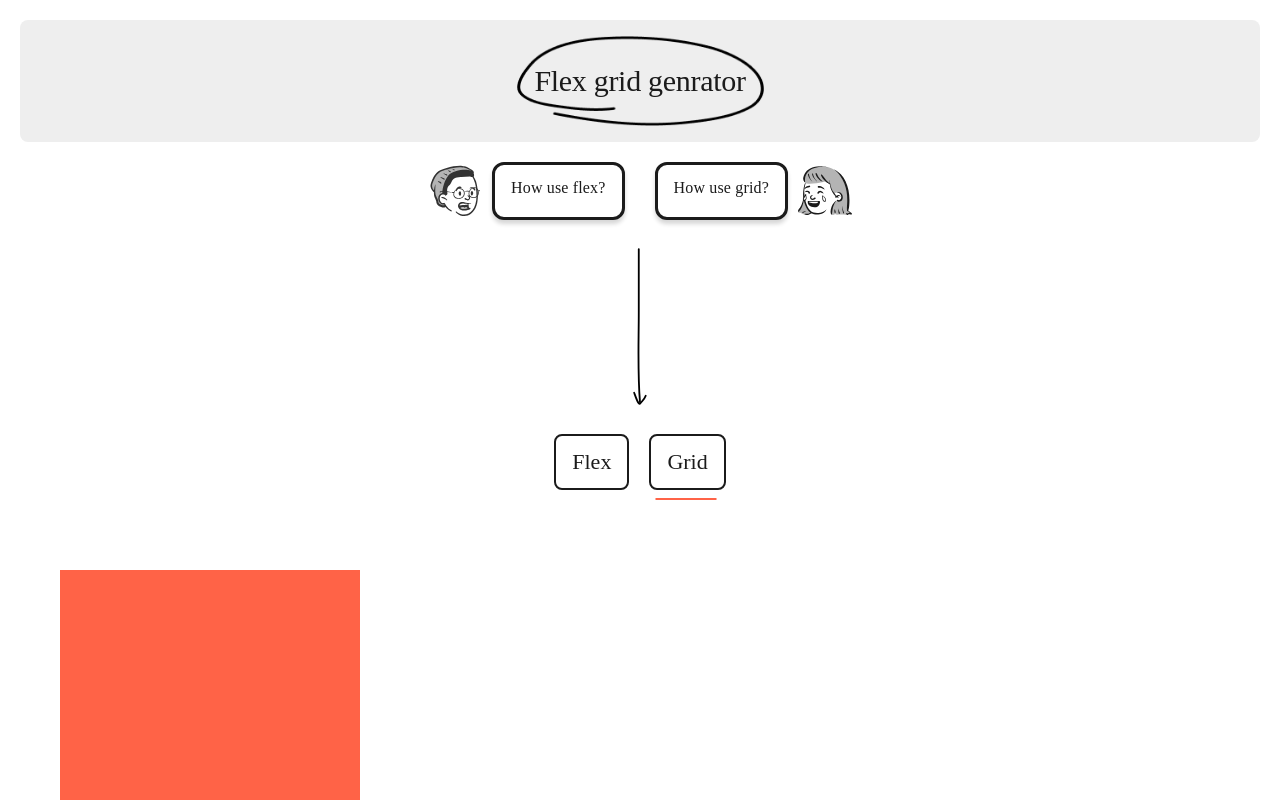
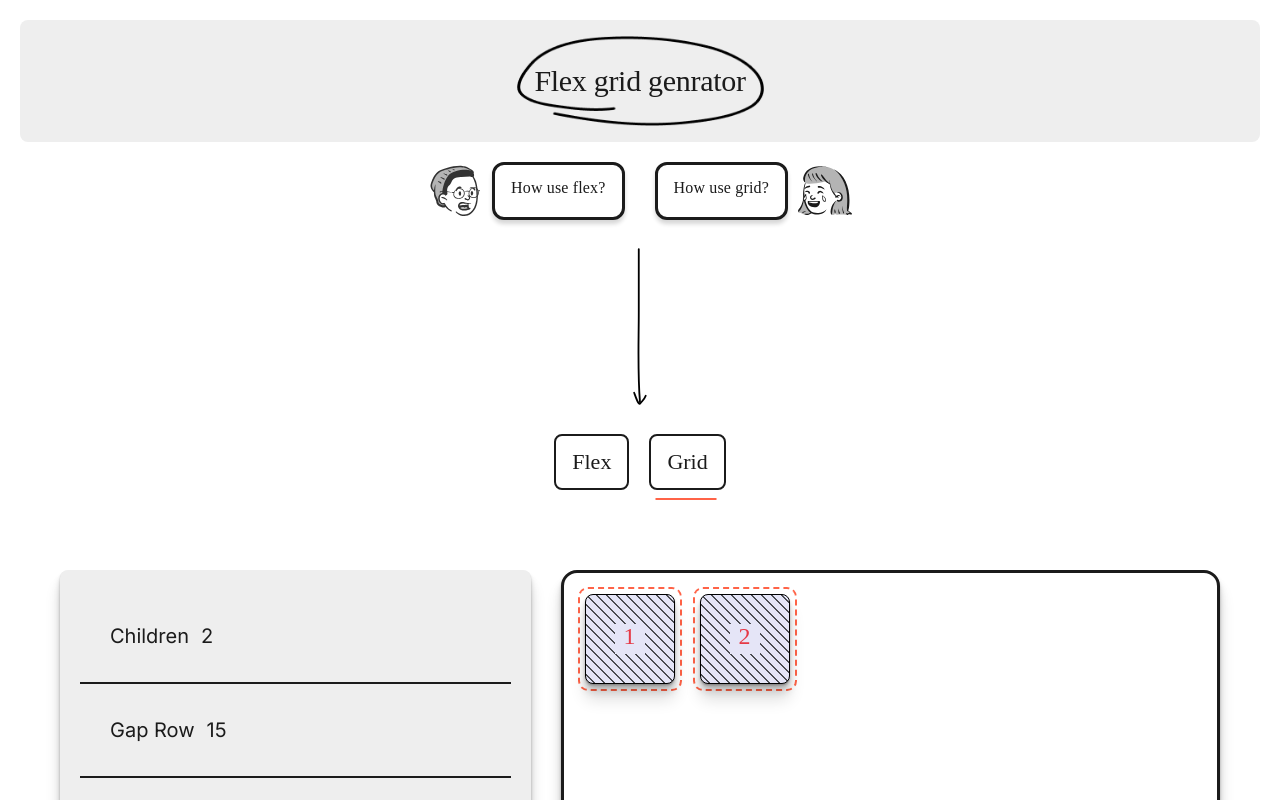
Before and after one commit to Andriikryl/flex-grid-generator, a Next.js app: page / in a window 1280 px wide. Both pictures are taken after a click on the button "Grid". Shown: the top 800 px of the page. Built offline with nearby package versions, Linux system fonts and the light colour scheme.

Commit message:
add grid component basic configuration

```diff
--- a/src/components/flex/style.module.css
+++ b/src/components/flex/style.module.css
@@ -31,7 +31,6 @@
 }
 
 .blog__content{
-    min-height: 700px;
 	flex-basis: 0;
 	flex-grow: 999;
 	min-inline-size: 50%;
--- a/src/components/grid/Grid.tsx
+++ b/src/components/grid/Grid.tsx
@@ -1,21 +1,180 @@
-import React from "react";
+"use client";
+import React, { useId, useState } from "react";
 import style from "./style.module.css";
+import { motion } from "framer-motion";
+import clsx from "clsx";
+import { InputFrame } from "../inputFrame/InputFrame";
+import imageCode from "public/lines/annotation-noodle.svg";
+import Image from "next/image";
+
+interface BoxBlock {
+  amount: number;
+  type?: string;
+  gap?: number | string;
+  columnsNumber: number;
+  rowsNumber: number;
+  rowsNumberHeight: number;
+  columnsNumberWidth: number;
+  gapColumn: number;
+}
 
 export default function Grid() {
+  const [children, setChildren] = useState(2);
+  const [gap, setGap] = useState(15);
+  const [gapColumn, setGapColumn] = useState(15);
+  const [rowsNumber, setRowsNumber] = useState(2);
+  const [rowsNumberHeight, setRowsNumberHeight] = useState(100);
+  const [columnsNumber, setColumnsNumber] = useState(2);
+  const [columnsNumberWidth, setColumnsNumberWidth] = useState(100);
   return (
     <div className={style.hero}>
-      <div className={style.cube}></div>
-      <p>
-        Lorem, ipsum dolor sit amet consectetur adipisicing elit. Sapiente
-        repellendus adipisci, cupiditate quod ad officia eligendi accusantium
-        libero, sit dolorem ipsum animi veritatis vero quaerat magnam a! Vel,
-        quo laboriosam.
-      </p>
-      <p>
-        Lorem ipsum dolor, sit amet consectetur adipisicing elit. Natus ad optio
-        quia odio ea, quisquam pariatur, hic ut dolores adipisci accusamus magni
-        quaerat quasi consectetur numquam autem praesentium saepe neque?
-      </p>
+      <div className={style.blog__box}>
+        <div className={style.blog__sidebar}>
+          <div className={style.input__wrapper}>
+            <InputFrame
+              className={style.form__angel}
+              value={children}
+              set={setChildren}
+              min={1}
+              numberLabel="Children"
+            ></InputFrame>
+          </div>
+          <div className={style.input__wrapper}>
+            <InputFrame
+              className={style.form__angel}
+              value={gap}
+              set={setGap}
+              min={0}
+              numberLabel="Gap Row"
+            ></InputFrame>
+          </div>
+          <div className={style.input__wrapper}>
+            <InputFrame
+              className={style.form__angel}
+              value={gapColumn}
+              set={setGapColumn}
+              min={0}
+              numberLabel="Gap Column"
+            ></InputFrame>
+          </div>
+          <div className={style.input__wrapper}>
+            <InputFrame
+              className={style.form__angel}
+              value={columnsNumber}
+              set={setColumnsNumber}
+              min={0}
+              numberLabel="Columns"
+            ></InputFrame>
+          </div>
+          <div className={style.input__wrapper}>
+            <InputFrame
+              className={style.form__angel}
+              value={rowsNumber}
+              set={setRowsNumber}
+              min={0}
+              numberLabel="Row"
+            ></InputFrame>
+          </div>
+          <div className={style.input__wrapper}>
+            <InputFrame
+              className={style.form__angel}
+              value={rowsNumberHeight}
+              set={setRowsNumberHeight}
+              min={10}
+              numberLabel="Row Height"
+            ></InputFrame>
+          </div>
+          <div className={style.input__wrapper}>
+            <InputFrame
+              className={style.form__angel}
+              value={columnsNumberWidth}
+              set={setColumnsNumberWidth}
+              min={10}
+              numberLabel="Colums width"
+            ></InputFrame>
+          </div>
+        </div>
+        <div className={style.blog__content}>
+          <div className={style.blog__wrapper}>
+            <BoxBlock
+              amount={children}
+              type="little"
+              gap={gap}
+              columnsNumber={columnsNumber}
+              rowsNumber={rowsNumber}
+              rowsNumberHeight={rowsNumberHeight}
+              columnsNumberWidth={columnsNumberWidth}
+              gapColumn={gapColumn}
+            />
+            <div className={style.wrapper__code}>
+              <div className={style.code__ImageBox}>
+                <Image src={imageCode} width={20} height={72} alt="" />
+              </div>
+              <div className={style.code__box}>
+                <code>
+                  <p>.layout &#123;</p>
+                  <p>display: grid;</p>
+                  <p>
+                    {" "}
+                    gap: {gap}px {gapColumn}px;
+                  </p>
+                  <p>&#125;</p>
+                </code>
+              </div>
+            </div>
+          </div>
+        </div>
+      </div>
     </div>
   );
 }
+
+function BoxBlock({
+  amount,
+  type,
+  gap,
+  columnsNumber,
+  rowsNumber,
+  rowsNumberHeight,
+  columnsNumberWidth,
+  gapColumn,
+}: BoxBlock) {
+  let blocks = [];
+  for (let i = 0; i < amount; i++) {
+    blocks.push(
+      <motion.div
+        key={i}
+        className={clsx(style.block)}
+        layout
+        initial={{ opacity: 0, x: 200 }}
+        animate={{ opacity: 1, x: 0 }}
+        exit={{
+          opacity: 0,
+          x: -200,
+        }}
+        transition={{ opacity: { duration: 0.6 }, x: { duration: 1.2 } }}
+      >
+        <div
+          className={clsx(
+            type === "little" && style.little__block,
+            type === "smallest" && style.smallest__block
+          )}
+        >
+          <span className={style.number}>{i + 1}</span>
+        </div>
+      </motion.div>
+    );
+  }
+  return (
+    <div
+      className={style.blocks__box}
+      style={{
+        gap: `${gap}px ${gapColumn}px`,
+        gridTemplateColumns: `repeat(${columnsNumber}, ${columnsNumberWidth}px)`,
+        gridTemplateRows: `repeat(${rowsNumber}, ${rowsNumberHeight}px)`,
+      }}
+    >
+      {blocks}
+    </div>
+  );
+}
--- a/src/components/grid/style.module.css
+++ b/src/components/grid/style.module.css
@@ -1,5 +1,197 @@
-.cube{
-    width: 300px;
-    height: 300px;
-    background-color: tomato;
+.blog__box{
+	display: flex;
+    gap: 30px;
+	flex-wrap: wrap;
 }
+
+.form__direaction fieldset{
+    border: none;
+}
+
+.form__group{
+    padding: 20px;
+    display: flex;
+    align-items: center;
+    flex-wrap: wrap;
+    gap: 10px;
+}
+
+.legend{
+    color: #1B1B1B;
+    font-size: 20px;
+}
+
+.select{
+    display: flex;
+    justify-content: space-between;
+    color: #1B1B1B;
+    font-size: 20px;
+    background-color: transparent;
+    border: none;
+}
+
+.blog__content{
+	flex-basis: 0;
+	flex-grow: 999;
+	min-inline-size: 50%;
+}
+.input__wrapper{
+    border-bottom: 2px solid var(--black, #1B1B1B);
+}
+
+.blog__wrapper{
+	display: flex;
+    align-items: center;
+	justify-content: center;
+	flex-wrap: wrap;
+	gap: 30px;
+}
+
+.blog__sidebar{
+    padding: 20px;
+    border-radius: 8px;
+    background: var(--gray-1, #EEE);
+	flex-basis: 470px;
+	flex-grow: 1;
+    box-shadow: 0 1px 1px rgba(0,0,0,0.12),
+    0 2px 2px rgba(0,0,0,0.12),
+    0 4px 4px rgba(0,0,0,0.12),
+    0 8px 8px rgba(0,0,0,0.12),
+    0 16px 16px rgba(0,0,0,0.12);
+}
+
+.blocks__box{
+    width: 700px ;
+    overflow-x: scroll;
+    height: 100%;
+    padding: 16px;
+    border-radius: 16px;
+    border: 3px solid var(--black, #1B1B1B);
+    background: #FFF;
+    display: grid;
+    box-shadow: 0 1px 1px rgba(0,0,0,0.12),
+    0 2px 2px rgba(0,0,0,0.12),
+    0 4px 4px rgba(0,0,0,0.12),
+    0 8px 8px rgba(0,0,0,0.12),
+    0 16px 16px rgba(0,0,0,0.12);
+}
+
+.block{
+    outline: 2px dashed tomato;
+    padding: 5px;
+    border-radius: 8px;
+}
+
+.little__block{
+    display: grid;
+    place-items: center;
+    width: 100%;
+    height: 100%;
+    border: 1px solid black;
+    background-color: #e5e5f7;
+    background-size: 10px 10px;
+    background-image: repeating-linear-gradient(45deg, #4b4c52 0, #4b4c52 1px, #e5e5f7 0, #e5e5f7 50%);
+    box-shadow: 0 1px 1px rgba(0,0,0,0.12),
+    0 2px 2px rgba(0,0,0,0.12),
+    0 4px 4px rgba(0,0,0,0.12),
+    0 8px 8px rgba(0,0,0,0.12),
+    0 16px 16px rgba(0,0,0,0.12);
+    position: relative;
+    border-radius: 8px;
+    overflow: hidden;
+}
+
+.form__flexTitle{
+    color: var(--black, #1B1B1B);
+    font-family: Patrick Hand;
+    font-size: 20px;
+    font-style: normal;
+    font-weight: 400;
+    line-height: normal;
+    letter-spacing: 0.32px;
+}
+
+.number{
+    display: block;
+    background-color: #e5e5f7;
+    width: 30px;
+    height: 30px;
+    color:  #e63946;
+    text-align: center;
+    font-family: Patrick Hand;
+    font-size: 24px;
+    font-style: normal;
+    font-weight: 400;
+    line-height: 24px;
+    letter-spacing: 0.24px;
+    text-align: center;
+}
+
+.form__block{
+    width: 100%;
+    position: absolute;
+    bottom: 0;
+    left: 0;
+}
+
+.label{
+    color: var(--black, #1B1B1B);
+    font-family: Patrick Hand;
+    font-size: 14px;
+    font-style: normal;
+    font-weight: 400;
+    line-height: 18px;
+    letter-spacing: 0.28px;
+}
+
+.label__box{
+    padding: 5px;
+    display: flex;
+    flex-direction: column;
+    gap: 5px;
+    background-color: hsl(161, 100%, 96%, .7);
+}
+
+.box{
+    display: flex;
+    align-items: center;
+    justify-content: space-between;
+}
+
+.input__number{
+    background-color: transparent;
+    border: none;
+    width: max-content;
+}
+
+.code__box{
+    padding: 18px 18px 22px 20px;
+    border-radius: 8px;
+    border: 4px solid var(--accent-caribbean-green, #37D4AD);
+    background: #E9FFF8;
+    box-shadow: 0px 4px 0px 0px rgba(51, 51, 51, 0.16);
+}
+
+.code__box code{
+    color: var(--black, #1B1B1B);
+    display: flex;
+    flex-direction: column;
+    gap: 10px;
+    font-family: Inter;
+    font-size: 20px;
+    font-style: normal;
+    font-weight: 500;
+    line-height: 20px;
+    letter-spacing: -0.14px;
+}
+
+.code__ImageBox{
+    transform: rotate(-180deg);
+}
+
+.wrapper__code{
+    display: flex;
+    flex-direction: column;
+    justify-content: center;
+    align-items: center;
+}
```
